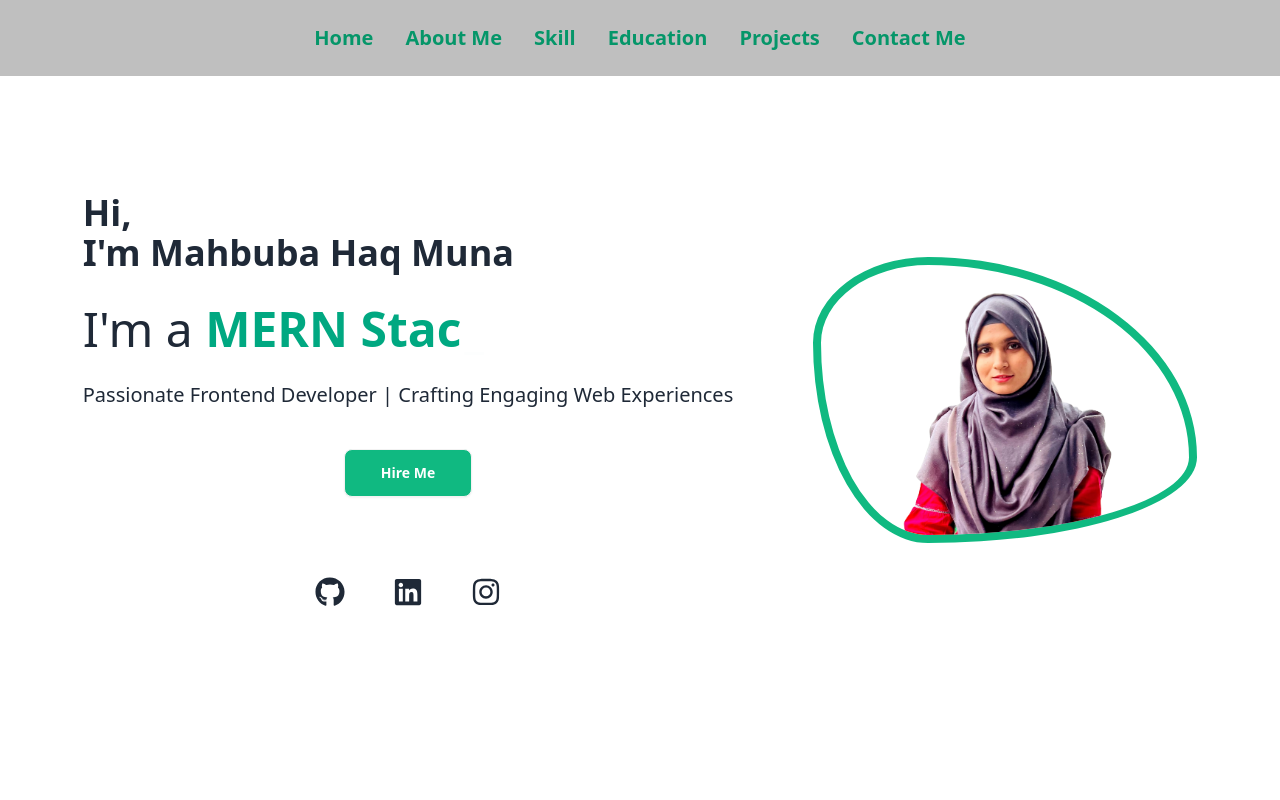
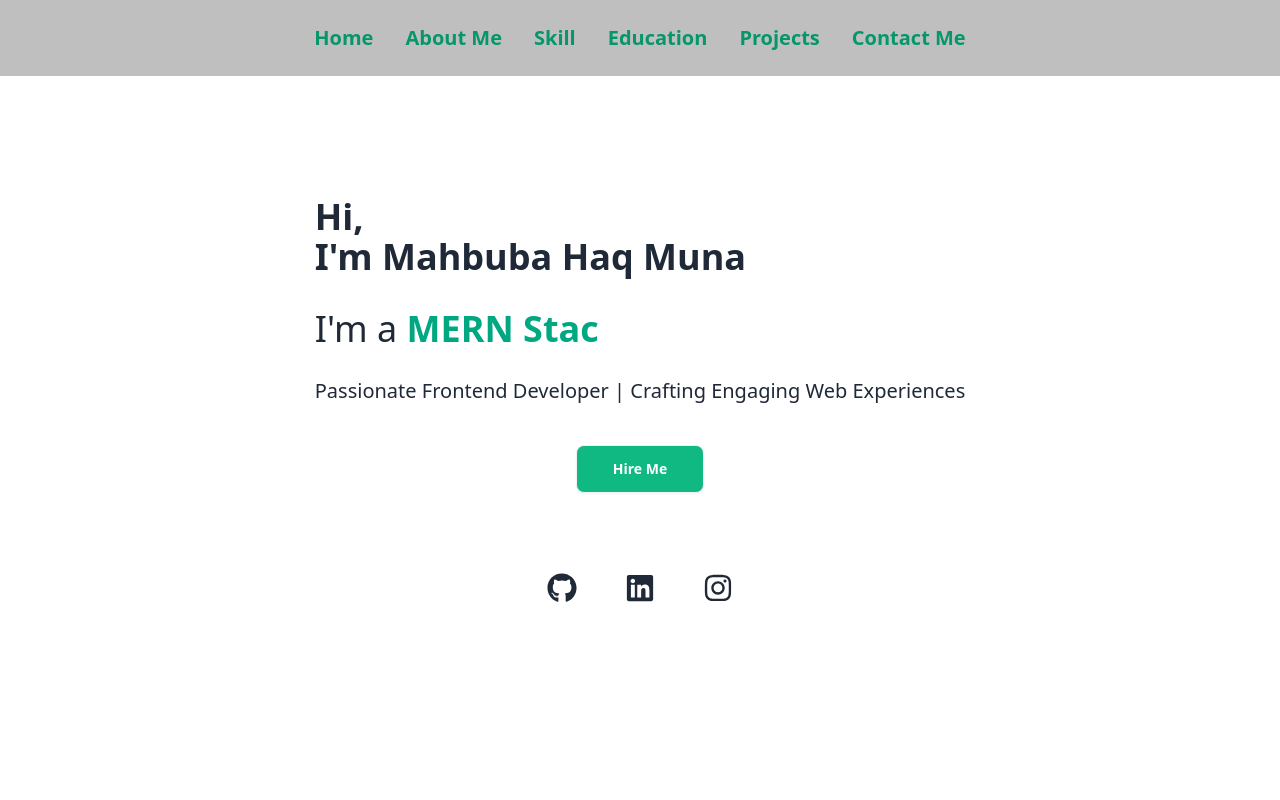
Before and after one commit to mahbuba-haq-muna/muna-portfolio, a React (Vite) app: page / in a window 1280 px wide. Shown: the top 800 px of the page. Built offline with nearby package versions, Linux system fonts and the light colour scheme.

Commit message:
changed theme

```diff
--- a/index.html
+++ b/index.html
@@ -1,5 +1,5 @@
 <!doctype html>
-<html lang="en">
+<html lang="en" data-theme="light">
 
 <head>
   <meta charset="UTF-8" />
--- a/src/Home/Home.jsx
+++ b/src/Home/Home.jsx
@@ -50,10 +50,10 @@ const Home = () => {
             {/* banner */}
             <div id='home' className="hero min-h-screen ">
                 <div className="hero-content flex-col lg:flex-row-reverse gap-20">
-                    <img src={banner} className="max-w-sm banner-img border-8 border-emerald-500 mt-16 lg:mt-0" />
+                    {/* <img src={banner} className="max-w-sm banner-img border-8 border-emerald-500 mt-16 lg:mt-0" /> */}
                     <div>
                         <h1 className="text-2xl lg:text-4xl font-bold">Hi, <br /> I'm Mahbuba Haq Muna</h1>
-                        <h1 className="pb-7 text-3xl lg:text-5xl" style={{ paddingTop: '2rem', margin: 'auto 0', fontWeight: 'normal' }}>
+                        <h1 className="pb-7 text-3xl lg:text-4xl" style={{ paddingTop: '2rem', margin: 'auto 0', fontWeight: 'normal' }}>
                             I'm a{' '}
                             <span style={{ color: '#00A881', fontWeight: 'bold' }}>
 
--- a/src/Home/home.css
+++ b/src/Home/home.css
@@ -4,7 +4,3 @@
   background-position: center;
   background-repeat: no-repeat;
 }
-
-.banner-img{
-    border-radius: 30% 70% 70% 30% / 30% 70% 30% 70% ;
-}
```
